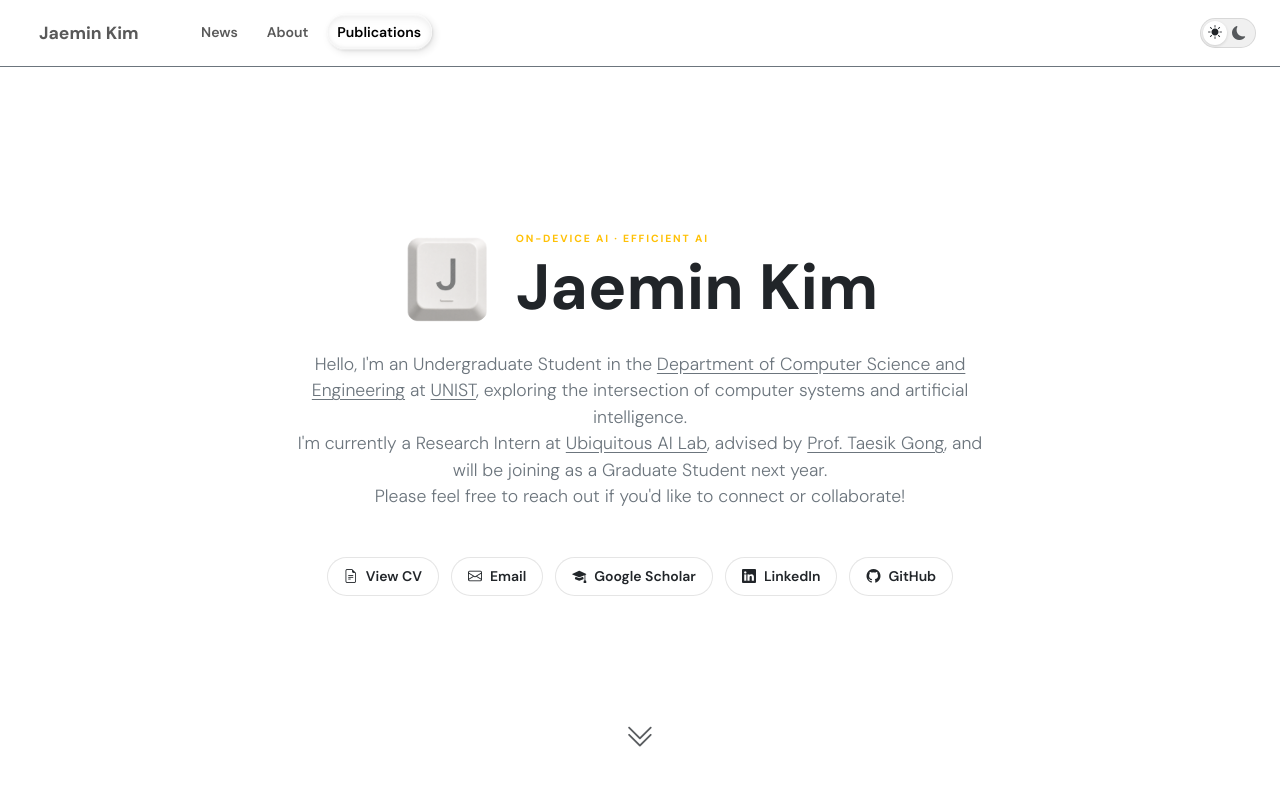
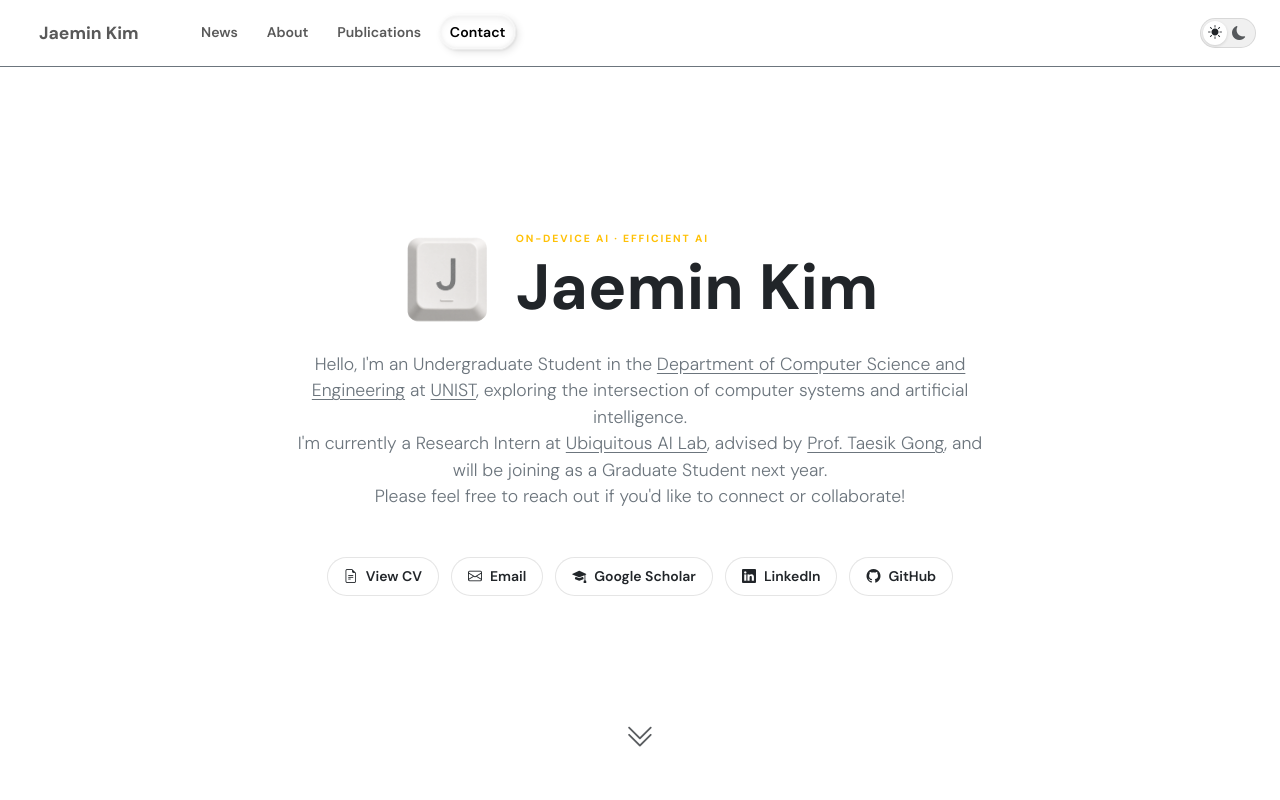
Before and after one commit to ginjae/ginjae.github.io, a plain HTML site: page index.html in a window 1280 px wide. Shown: the top 800 px of the page. Drawn offline with nearby package versions, Linux system fonts and the light colour scheme.

Commit message:
Add logo assets

```diff
--- a/index.html
+++ b/index.html
@@ -113,6 +113,16 @@
         background-color: var(--indicator-bg);
         color: var(--bs-navbar-active-color);
       }
+    }
+
+    #mainNav .nav-link:focus,
+    #mainNav .navbar-brand:focus {
+      outline: none;
+    }
+
+    #mainNav .nav-link:focus-visible,
+    #mainNav .navbar-brand:focus-visible {
+      box-shadow: inset 0 0 0 2px var(--bs-secondary-color);
     }
 
     #mainNav .nav-link:active,
@@ -880,6 +890,9 @@
           <li class="nav-item">
             <a class="nav-link" href="#publications">Publications</a>
           </li>
+          <li class="nav-item">
+            <a class="nav-link" href="#contact">Contact</a>
+          </li>
           <!-- <li class="nav-item">
             <a class="nav-link" href="javascript:void(0)" onclick="alert('Work in progress...');">
               Blog <i class="bi bi-box-arrow-up-right"></i>
@@ -894,7 +907,7 @@
     style="min-height: 100vh; padding-top: calc(var(--nav-height, 110px)) !important; position: relative;" id="home">
     <div class="container mt-5 mt-md-0">
       <div class="d-flex flex-row justify-content-center align-items-center gap-3 gap-md-4 mb-4">
-        <img src="images/logo-256.png" alt="Jaemin Kim" class="keycap-logo" draggable="false" width="90" height="90"
+        <img src="images/logo_j.png" alt="Jaemin Kim" class="keycap-logo" draggable="false" width="90" height="90"
           fetchpriority="high" decoding="async" style="width: 90px; height: 90px; cursor: pointer;">
         <div class="text-start">
           <div class="section-label mb-1" style="font-size: 0.65rem;">
@@ -1185,18 +1198,26 @@
       }
 
       function updateActiveLink() {
-        const scrollPosition = window.scrollY || document.documentElement.scrollTop;
-        const offset = navEl.offsetHeight + 100; // navbar height + margin offset
+        const viewportHeight = window.innerHeight;
+        const navHeight = navEl.offsetHeight;
+        let maxVisibleHeight = 0;
         let activeId = sections[0]?.id;
 
         for (const section of sections) {
-          const sectionTop = section.getBoundingClientRect().top + window.scrollY;
-          if (scrollPosition + offset >= sectionTop) {
+          const rect = section.getBoundingClientRect();
+
+          const visibleTop = Math.max(navHeight, rect.top);
+          const visibleBottom = Math.min(viewportHeight, rect.bottom);
+          const visibleHeight = Math.max(0, visibleBottom - visibleTop);
+
+          if (visibleHeight > maxVisibleHeight) {
+            maxVisibleHeight = visibleHeight;
             activeId = section.id;
           }
         }
 
         // Force active the last section when scrolled to the very bottom
+        const scrollPosition = window.scrollY || document.documentElement.scrollTop;
         const isAtBottom = (window.innerHeight + scrollPosition) >= document.documentElement.scrollHeight - 10;
         if (isAtBottom && sections.length) {
           activeId = sections[sections.length - 1].id;
```
Also changed, not shown: images/logo-256.png (deleted), images/logo_a.png (added), images/logo_e.png (added), images/logo_i.png (added), images/logo_j.png (renamed from images/logo.png), images/logo_k.png (added), images/logo_m.png (added), images/logo_n.png (added).
